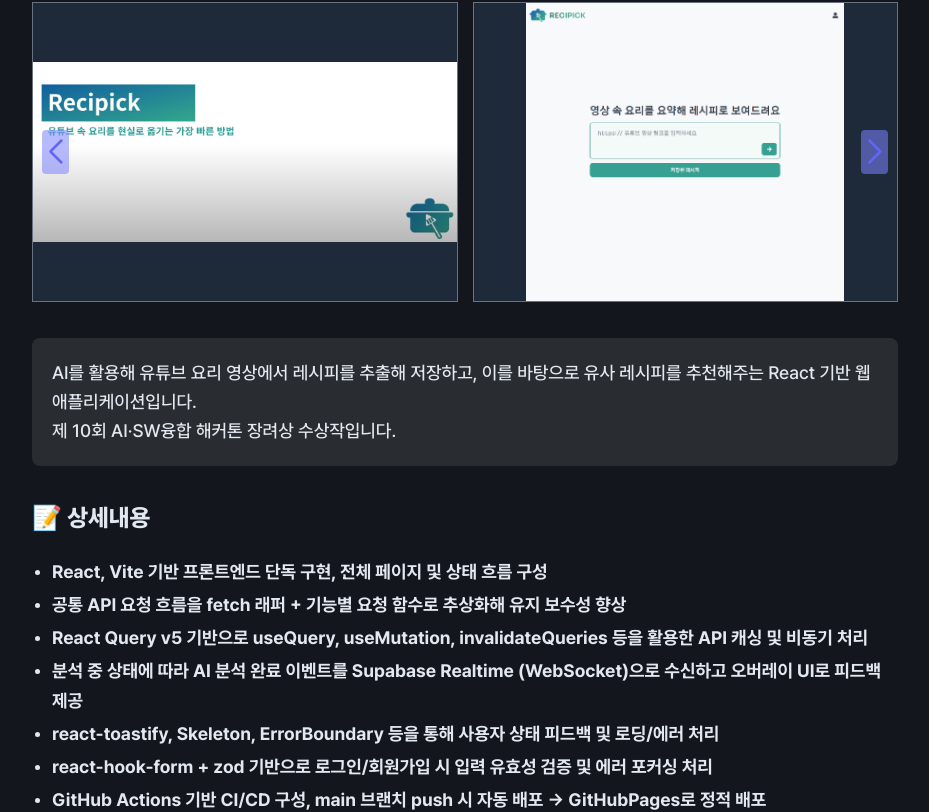
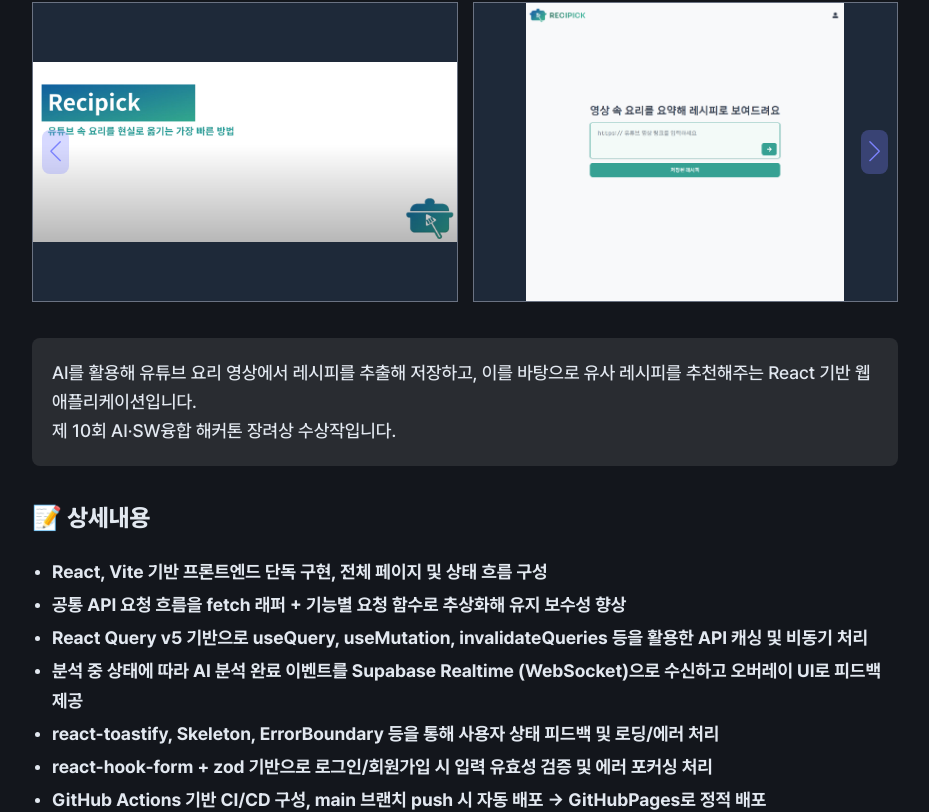
Before and after one commit to sanghyeonLee2/sanghyeon.dev, a Next.js app: page / in a window 1280 px wide. Shown: the part 1454-2266 px from the top of the page, without its empty margins (175-1104 px from the left). Built offline with nearby package versions, Linux system fonts and the light colour scheme; a web font is replaced by a local one.

Commit message:
fix: 스와이프 버튼 스타일 수정

```diff
--- a/src/styles/globals.css
+++ b/src/styles/globals.css
@@ -37,13 +37,13 @@
   }
   .swiper-button-prev,
   .swiper-button-next {
-    @apply transition hover:scale-125 bg-[var(--color-primary)]/55 rounded;
+    @apply transition hover:scale-125 bg-[var(--color-primary)]/30 rounded-lg;
   }
   .swiper-button-prev::after,
   .swiper-button-next::after {
-    font-weight: 1000;
-    font-size: 1.5rem !important;
-    color: #6366f1 !important;
+    font-weight: 500;
+    font-size: 1.3rem !important;
+    color: var(--color-primary) !important;
   }
 
   html,
```
